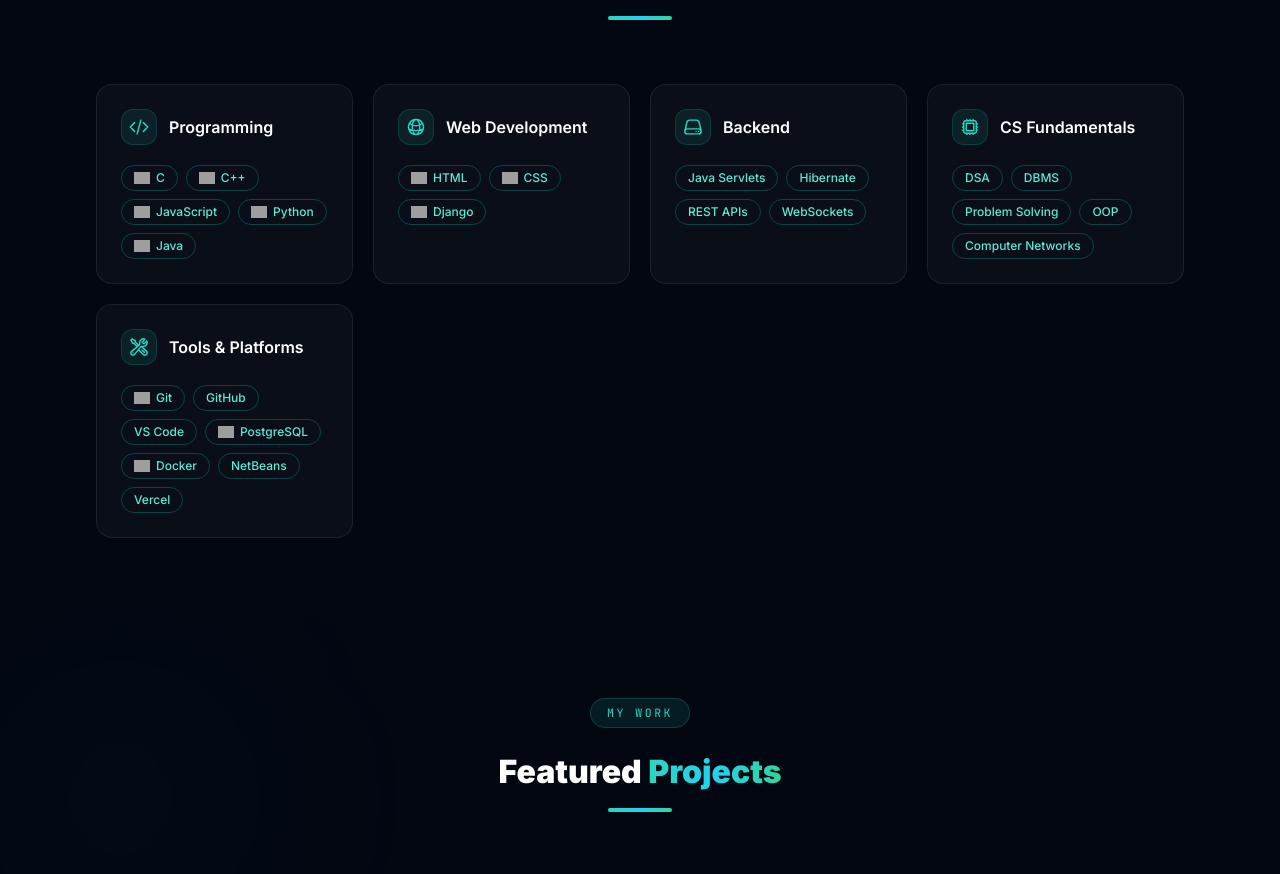
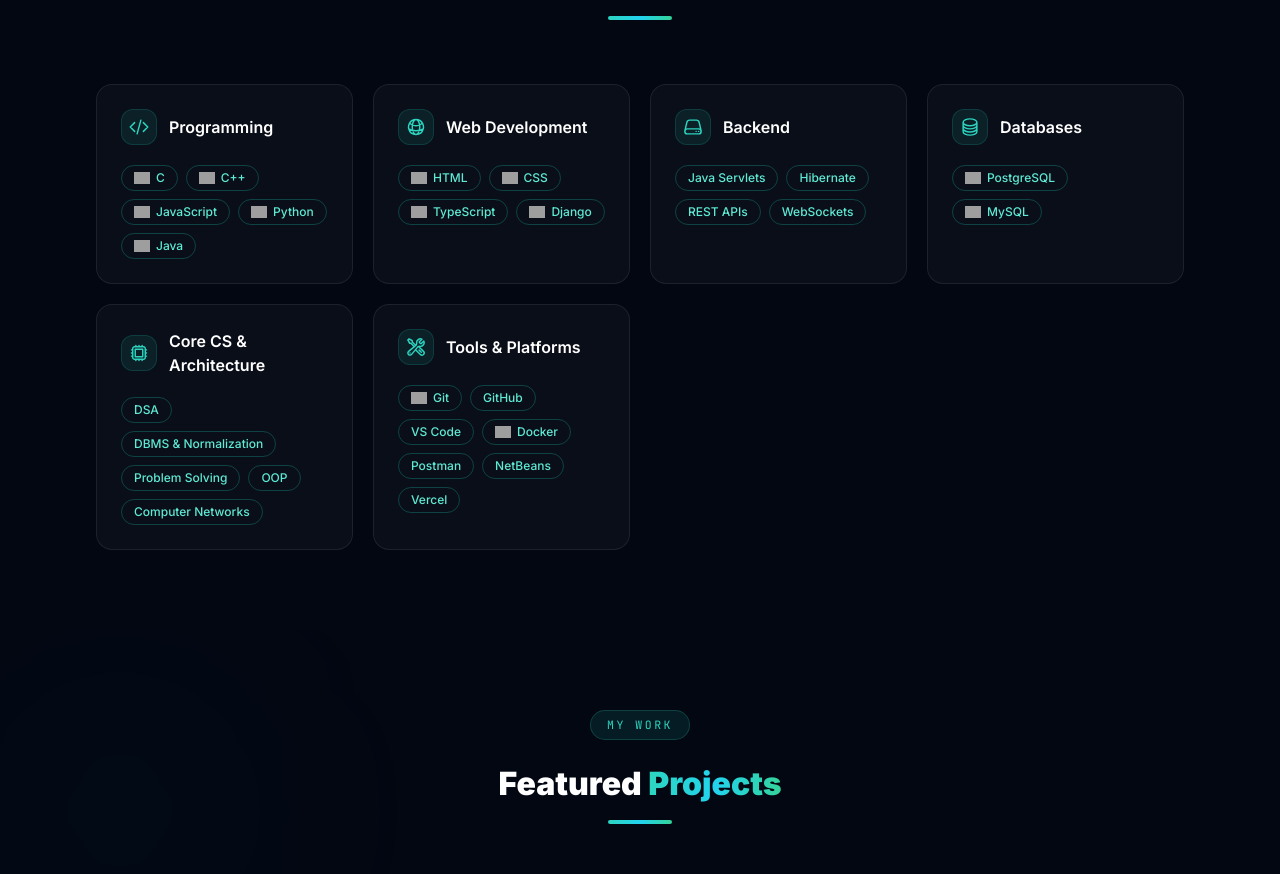
Before and after one commit to KRISHTI2503/my-portfolio, a React (Vite) app: page / in a window 1280 px wide. Shown: the part 1608-2482 px from the top of the page. Built offline with nearby package versions, Linux system fonts and the light colour scheme; grey boxes are pictures that could not be loaded.

Commit message:
Update skills: add TypeScript, new Databases card, Postman, rename CS Fundamentals to Core CS & Architecture

```diff
--- a/src/components/Skills.jsx
+++ b/src/components/Skills.jsx
@@ -9,10 +9,12 @@ const devicons = {
   'Java':       `${DEVICON_BASE}/java/java-original.svg`,
   'Python':     `${DEVICON_BASE}/python/python-original.svg`,
   'JavaScript': `${DEVICON_BASE}/javascript/javascript-original.svg`,
+  'TypeScript': `${DEVICON_BASE}/typescript/typescript-original.svg`,
   'HTML':       `${DEVICON_BASE}/html5/html5-original.svg`,
   'CSS':        `${DEVICON_BASE}/css3/css3-original.svg`,
   'Django':     `${DEVICON_BASE}/django/django-plain.svg`,
   'PostgreSQL': `${DEVICON_BASE}/postgresql/postgresql-original.svg`,
+  'MySQL':      `${DEVICON_BASE}/mysql/mysql-original.svg`,
   'Git':        `${DEVICON_BASE}/git/git-original.svg`,
   'Docker':     `${DEVICON_BASE}/docker/docker-original.svg`,
 }
@@ -34,7 +36,7 @@ const skillGroups = [
         <path strokeLinecap="round" strokeLinejoin="round" d="M12 21a9.004 9.004 0 008.716-6.747M12 21a9.004 9.004 0 01-8.716-6.747M12 21c2.485 0 4.5-4.03 4.5-9S14.485 3 12 3m0 18c-2.485 0-4.5-4.03-4.5-9S9.515 3 12 3m0 0a8.997 8.997 0 017.843 4.582M12 3a8.997 8.997 0 00-7.843 4.582m15.686 0A11.953 11.953 0 0112 10.5c-2.998 0-5.74-1.1-7.843-2.918m15.686 0A8.959 8.959 0 0121 12c0 .778-.099 1.533-.284 2.253m0 0A17.919 17.919 0 0112 16.5c-3.162 0-6.133-.815-8.716-2.247m0 0A9.015 9.015 0 013 12c0-1.605.42-3.113 1.157-4.418" />
       </svg>
     ),
-    skills: ['HTML', 'CSS', 'Django'],
+    skills: ['HTML', 'CSS', 'TypeScript', 'Django'],
   },
   {
     category: 'Backend',
@@ -46,13 +48,22 @@ const skillGroups = [
     skills: ['Java Servlets', 'Hibernate', 'REST APIs', 'WebSockets'],
   },
   {
-    category: 'CS Fundamentals',
+    category: 'Databases',
+    icon: (
+      <svg className="w-5 h-5" fill="none" stroke="currentColor" strokeWidth={1.75} viewBox="0 0 24 24">
+        <path strokeLinecap="round" strokeLinejoin="round" d="M20.25 6.375c0 2.278-3.694 4.125-8.25 4.125S3.75 8.653 3.75 6.375m16.5 0c0-2.278-3.694-4.125-8.25-4.125S3.75 4.097 3.75 6.375m16.5 0v11.25c0 2.278-3.694 4.125-8.25 4.125s-8.25-1.847-8.25-4.125V6.375m16.5 0v3.75m-16.5-3.75v3.75m16.5 0v3.75C20.25 16.153 16.556 18 12 18s-8.25-1.847-8.25-4.125v-3.75m16.5 0c0 2.278-3.694 4.125-8.25 4.125s-8.25-1.847-8.25-4.125" />
+      </svg>
+    ),
+    skills: ['PostgreSQL', 'MySQL'],
+  },
+  {
+    category: 'Core CS & Architecture',
     icon: (
       <svg className="w-5 h-5" fill="none" stroke="currentColor" strokeWidth={1.75} viewBox="0 0 24 24">
         <path strokeLinecap="round" strokeLinejoin="round" d="M8.25 3v1.5M4.5 8.25H3m18 0h-1.5M4.5 12H3m18 0h-1.5m-15 3.75H3m18 0h-1.5M8.25 19.5V21M12 3v1.5m0 15V21m3.75-18v1.5m0 15V21m-9-1.5h10.5a2.25 2.25 0 002.25-2.25V6.75a2.25 2.25 0 00-2.25-2.25H6.75A2.25 2.25 0 004.5 6.75v10.5a2.25 2.25 0 002.25 2.25zm.75-12h9v9h-9v-9z" />
       </svg>
     ),
-    skills: ['DSA', 'DBMS', 'Problem Solving', 'OOP', 'Computer Networks'],
+    skills: ['DSA', 'DBMS & Normalization', 'Problem Solving', 'OOP', 'Computer Networks'],
   },
   {
     category: 'Tools & Platforms',
@@ -61,7 +72,7 @@ const skillGroups = [
         <path strokeLinecap="round" strokeLinejoin="round" d="M11.42 15.17L17.25 21A2.652 2.652 0 0021 17.25l-5.877-5.877M11.42 15.17l2.496-3.03c.317-.384.74-.626 1.208-.766M11.42 15.17l-4.655 5.653a2.548 2.548 0 11-3.586-3.586l6.837-5.63m5.108-.233c.55-.164 1.163-.188 1.743-.14a4.5 4.5 0 004.486-6.336l-3.276 3.277a3.004 3.004 0 01-2.25-2.25l3.276-3.276a4.5 4.5 0 00-6.336 4.486c.091 1.076-.071 2.264-.904 2.95l-.102.085m-1.745 1.437L5.909 7.5H4.5L2.25 3.75l1.5-1.5L7.5 4.5v1.409l4.26 4.26m-1.745 1.437l1.745-1.437m6.615 8.206L15.75 15.75M4.867 19.125h.008v.008h-.008v-.008z" />
       </svg>
     ),
-    skills: ['Git', 'GitHub', 'VS Code', 'PostgreSQL', 'Docker', 'NetBeans', 'Vercel'],
+    skills: ['Git', 'GitHub', 'VS Code', 'Docker', 'Postman', 'NetBeans', 'Vercel'],
   },
 ]
 
```
